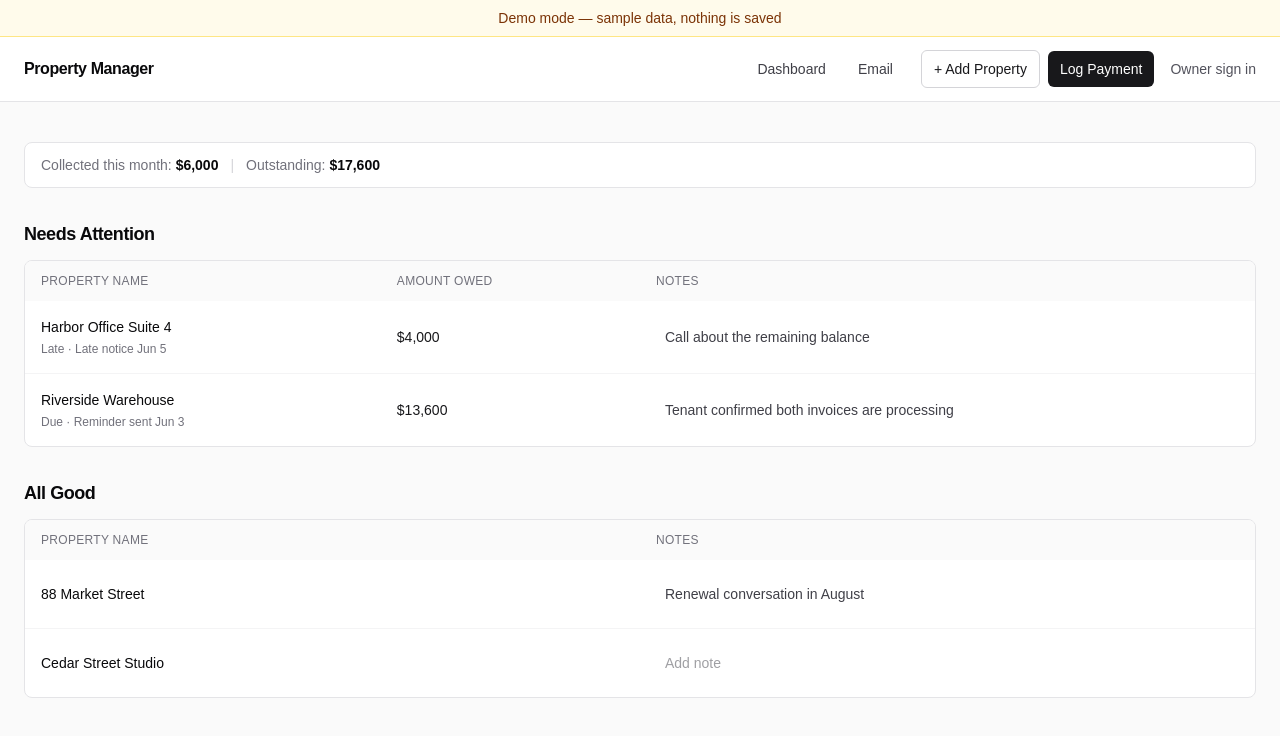
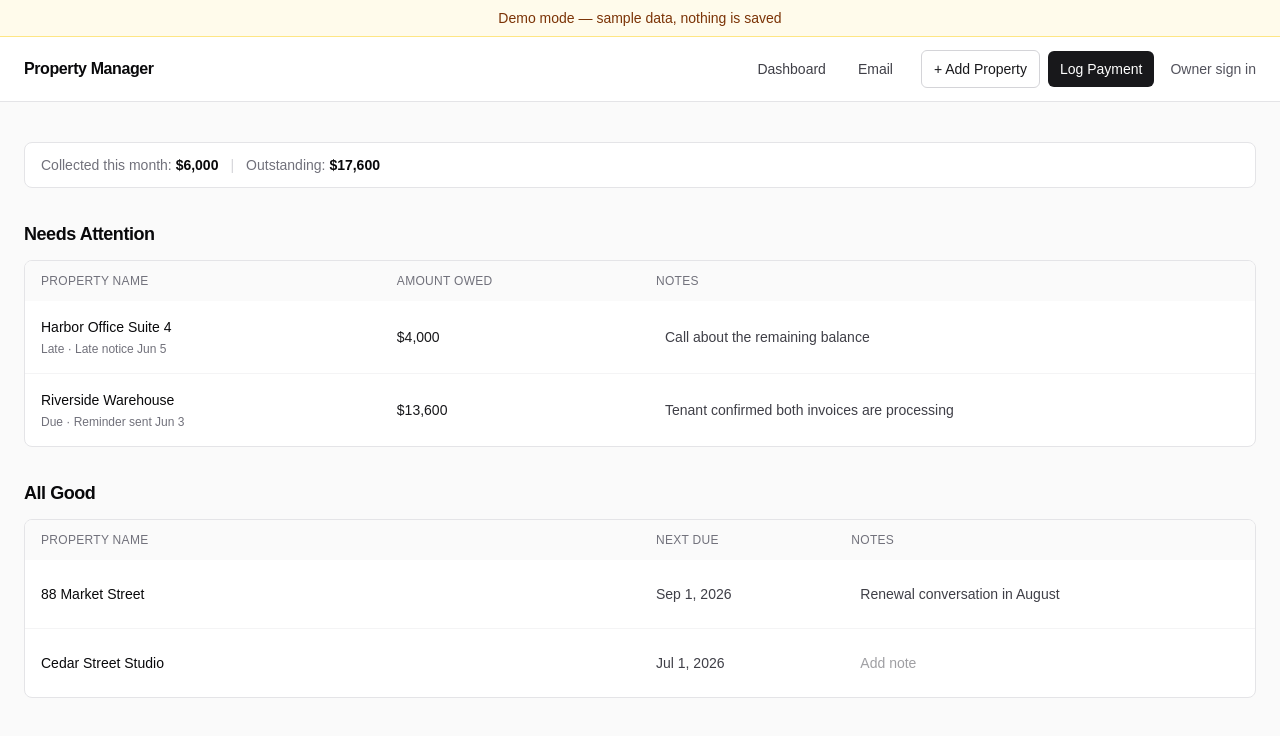
Before and after one commit to naubin4-png/property-management-app, a Next.js app: page /demo in a window 1280 px wide. Shown: the top 736 px of the page. Built offline with nearby package versions, Linux system fonts and the light colour scheme.

Commit message:
feat: fix row navigation, simplify columns, verify money bar

```diff
--- a/components/dashboard-view.tsx
+++ b/components/dashboard-view.tsx
@@ -28,6 +28,19 @@ function formatCurrency(cents: number) {
     minimumFractionDigits: cents % 100 === 0 ? 0 : 2,
     maximumFractionDigits: 2,
   }).format(cents / 100);
+}
+
+function formatDate(date: Date | null) {
+  if (!date) {
+    return "—";
+  }
+
+  return new Intl.DateTimeFormat("en-US", {
+    month: "short",
+    day: "numeric",
+    year: "numeric",
+    timeZone: "UTC",
+  }).format(date);
 }
 
 function propertyName(
@@ -281,6 +294,7 @@ function AllGoodSection({
           <thead className="bg-zinc-50 text-xs uppercase tracking-wide text-zinc-500">
             <tr>
               <th className="px-4 py-3 font-medium">Property Name</th>
+              <th className="px-4 py-3 font-medium">Next Due</th>
               <th className="px-4 py-3 font-medium">Notes</th>
             </tr>
           </thead>
@@ -307,6 +321,9 @@ function AllGoodSection({
               >
                 <td className="w-1/2 px-4 py-4 font-medium text-zinc-950">
                   {propertyName(property, propertyBaseHref)}
+                </td>
+                <td className="px-4 py-4 text-zinc-700">
+                  {formatDate(property.nextDueDate)}
                 </td>
                 <td className="px-4 py-4">
                   <DashboardNote onSaveNote={onSaveNote} property={property} />
@@ -342,6 +359,14 @@ function AllGoodSection({
             <p className="font-medium text-zinc-950">
               {propertyName(property, propertyBaseHref)}
             </p>
+            <div className="mt-4">
+              <p className="text-xs font-medium uppercase tracking-wide text-zinc-500">
+                Next Due
+              </p>
+              <p className="mt-1 text-sm text-zinc-700">
+                {formatDate(property.nextDueDate)}
+              </p>
+            </div>
             <div className="mt-4">
               <p className="mb-1 text-xs font-medium uppercase tracking-wide text-zinc-500">
                 Notes
--- a/components/demo-experience.tsx
+++ b/components/demo-experience.tsx
@@ -52,7 +52,7 @@ const startingProperties: DashboardProperty[] = [
     name: "88 Market Street",
     leaseId: "market-lease",
     rentCents: 325000,
-    nextDueDate: new Date("2026-07-01T00:00:00.000Z"),
+    nextDueDate: new Date("2026-09-01T00:00:00.000Z"),
     status: "PAID",
     hasActiveLease: true,
     dashboardNote: "Renewal conversation in August",
```
